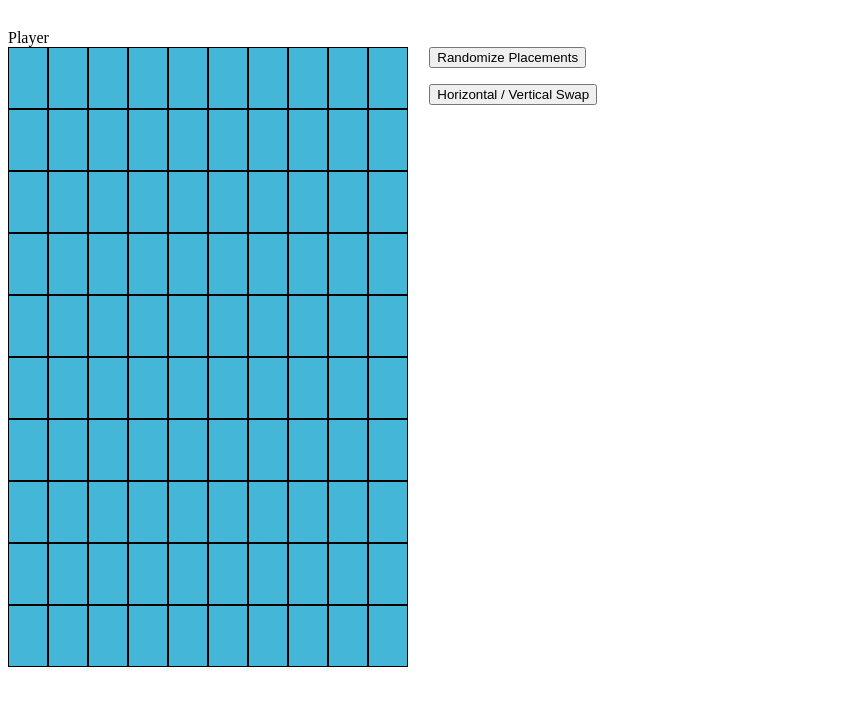
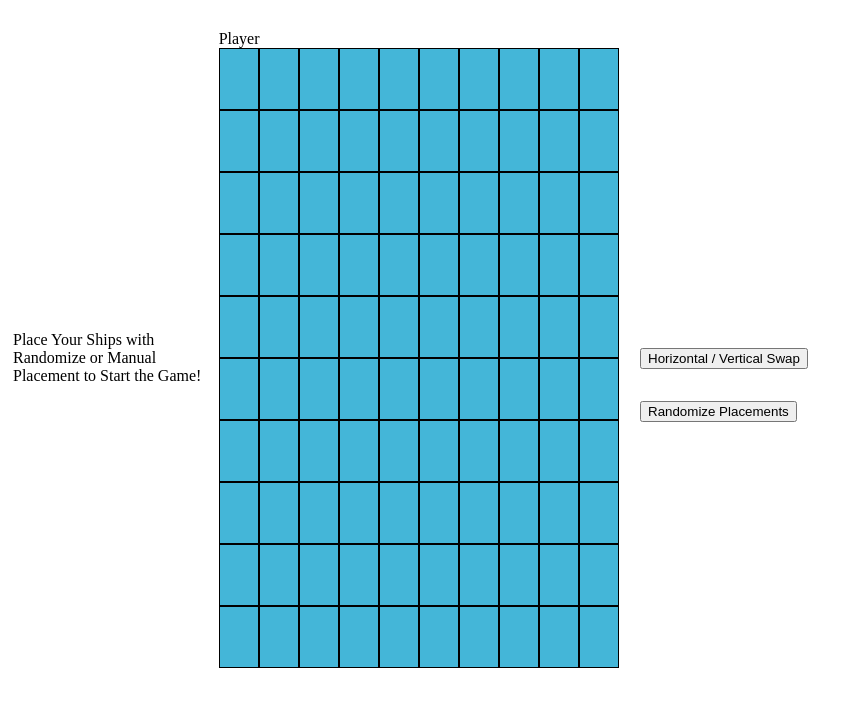
Before and after one commit to swatson9008/battleship, a website built with webpack: page src/index.html in a window 1280 px wide. Shown: the whole page, without its empty margins (0-863 px from the left). Built offline with nearby package versions, Linux system fonts and the light colour scheme.

Commit message:
css adjustments

```diff
--- a/src/index.html
+++ b/src/index.html
@@ -4,16 +4,17 @@
   <meta charset="UTF-8">
   <meta http-equiv="X-UA-Compatible" content="IE=edge">
   <meta name="viewport" content="width=device-width, initial-scale=1.0">
-  <title>Document</title>
+  <title>Battleship!</title>
 </head>
 <body>
-  <div id="mainContainer"><div id="gameStartArea">
-    <button id="gameStart">Game Start</button></div>
+  <div id="mainContainer">
     <div id="labels"><div id="pLabel">Player</div><div id="cLabel">Computer</div></div>
     <div id="boardC">
+      <div id="gameInfo">Place Your Ships with Randomize or Manual Placement to Start the Game!</div>
       <div class="boardLayout" id="playerB">
       </div>
-      <div id="playerControl"><button id="randomize">Randomize Placements</button><p></p><button id="shipHV">Horizontal / Vertical Swap</button></div>
+      <div id="playerControl"><button id="randomize">Randomize Placements</button><p></p><button id="shipHV">Horizontal / Vertical Swap</button><p></p><div id="gameStartArea">
+        <button id="gameStart">Game Start</button></div></div>
       <div class="boardLayout" id="aiB">
       </div>
     </div>
--- a/src/style.css
+++ b/src/style.css
@@ -1,3 +1,7 @@
+#mainContainer {
+    margin-top: 30px;
+}
+
 #gameStartArea {
     display: flex;
     justify-content: center;
@@ -7,19 +11,40 @@
 
 #labels {
     display: grid;
-    grid-template-columns: 1fr 1fr;
+    grid-template-columns: 1fr 2fr 2fr 1fr;
+}
+
+#pLabel {
+    grid-column: 2;
 }
 
 #cLabel {
     visibility: hidden;
+    grid-column: 3;
 }
 
 #playerB {
-    grid-column: 1;
+    grid-column: 2;
 }
 
 #aiB {
-    grid-column: 2;
+    grid-column: 3;
+}
+
+#playerControl {
+    grid-column: 3;
+    display: flex;
+    align-items: flex-start;
+    flex-direction: column-reverse;
+    justify-content: center;
+}
+
+#gameInfo {
+    grid-column: 1;
+    display: flex;
+    justify-content: flex-start;
+    align-items: center;
+    padding: 5px;
 }
 
 #playerB, #aiB {
@@ -44,14 +69,10 @@
     visibility: hidden;
 }
 
-.tempColor.hover{
-    background-color: blueviolet;
-}
-
 @media (min-width: 1201px){
     #boardC {
         display: grid;
-        grid-template-columns: 1fr 1fr 1fr;
+        grid-template-columns: 1fr 2fr 2fr 1fr;
     }
 
 }
```
Also changed, not shown: dist/index.html, dist/main.js, src/media/ship-309618_960_720.webp (added), 1 other file.
